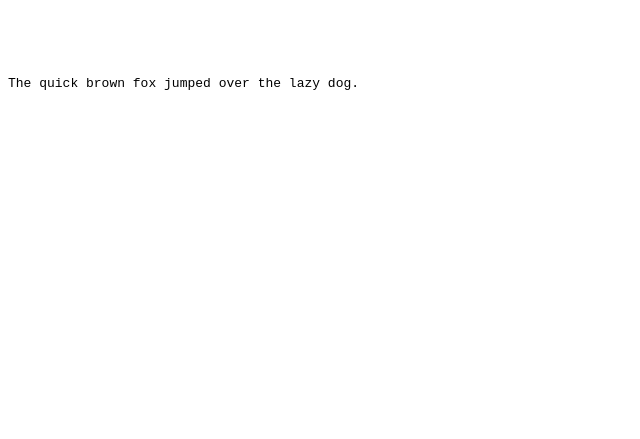
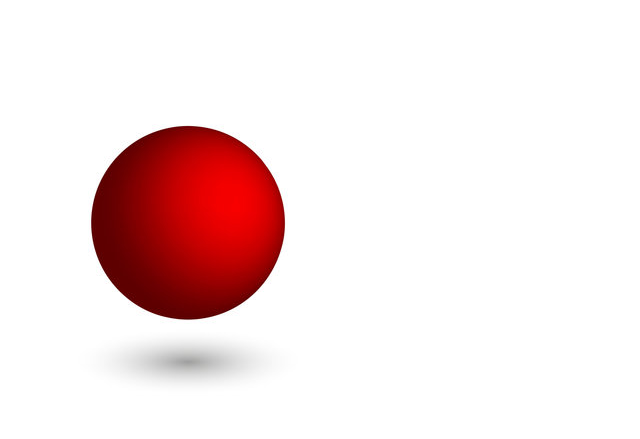
Before and after one commit to gpayebhg/gpayebhg.github.io, a plain HTML site: page ttt.html in a window 1280 px wide. Shown: the whole page, without its empty margins (0-640 px from the left). Drawn offline with Linux system fonts and the light colour scheme.

Commit message:
Update ttt.html

```diff
--- a/ttt.html
+++ b/ttt.html
@@ -5,8 +5,8 @@
 <body>
 <p>&nbsp;</p>
 <p>&nbsp;</p>
-<pre>The quick brown fox jumped over the lazy dog.</pre>
+<!-- pre>The quick brown fox jumped over the lazy dog.</pre -->
 <!-- p><img src="./tictactoe001.jpg" alt="_X_OOXX__"></p -->
-<!-- p><img src="./redball.jpg" alt="red ball"></p -->
+<p><img src="./redball.jpg" alt="red ball"></p>
 </body>
 </html>
```
